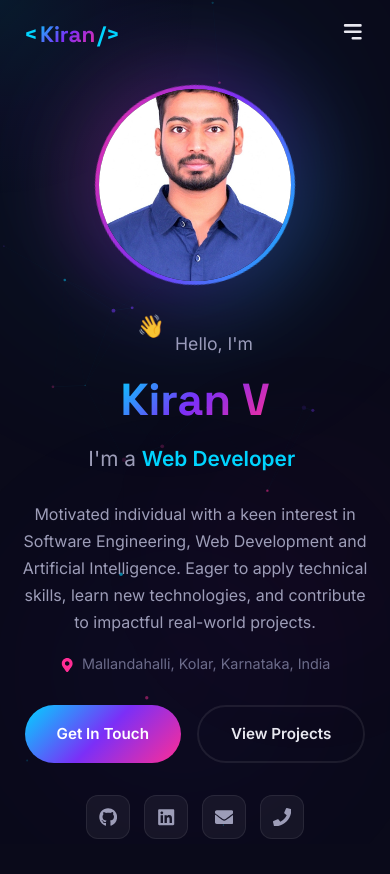
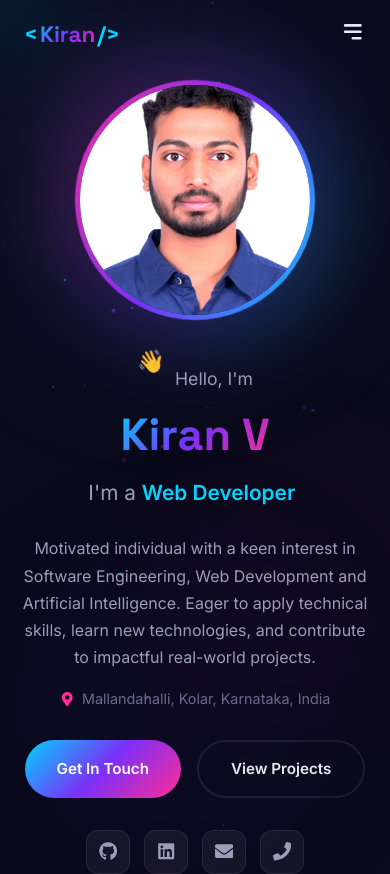
Before and after one commit to Kiranv2004/Portfolio, a React (Vite) app: page / in a window 390 px wide. Shown: the top 874 px of the page. Built offline with nearby package versions, Linux system fonts and the light colour scheme.

Commit message:
fix: Improve profile photo alignment - show full head/hair, enlarge avatar

```diff
--- a/src/components/Hero.css
+++ b/src/components/Hero.css
@@ -165,10 +165,10 @@
 
 .hero__avatar-ring {
     position: relative;
-    width: 300px;
-    height: 300px;
+    width: 340px;
+    height: 340px;
     border-radius: 50%;
-    padding: 4px;
+    padding: 5px;
     background: var(--gradient-main);
     animation: spin-slow 15s linear infinite;
 }
@@ -191,6 +191,7 @@
     display: flex;
     align-items: center;
     justify-content: center;
+    overflow: hidden;
     animation: spin-slow 15s linear infinite reverse;
 }
 
@@ -208,7 +209,9 @@
     width: 100%;
     height: 100%;
     object-fit: cover;
+    object-position: center 15%;
     border-radius: 50%;
+    transform: scale(1.1);
 }
 
 .hero__floating-badges {
@@ -319,8 +322,8 @@
     }
 
     .hero__avatar-ring {
-        width: 200px;
-        height: 200px;
+        width: 240px;
+        height: 240px;
     }
 
     .hero__avatar-text {
```
